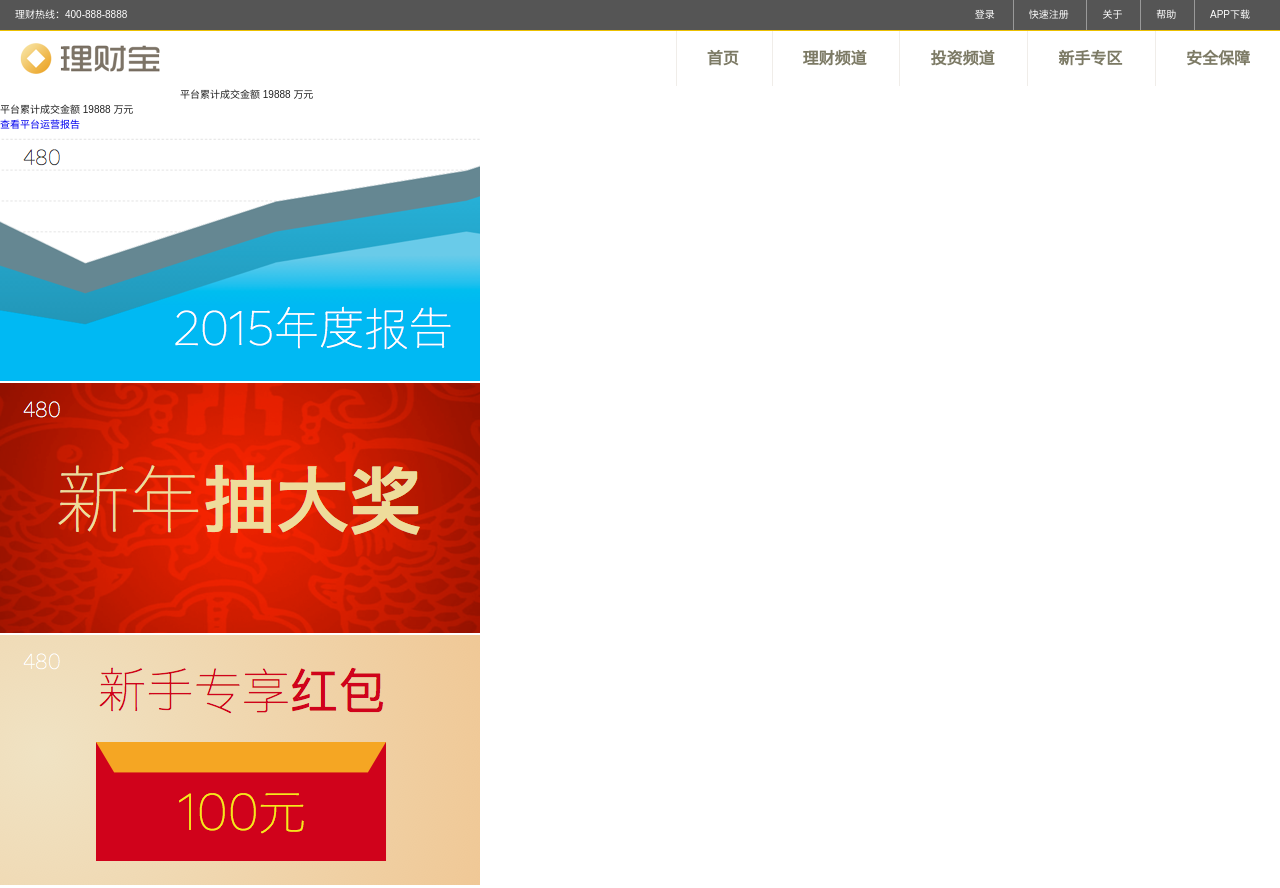
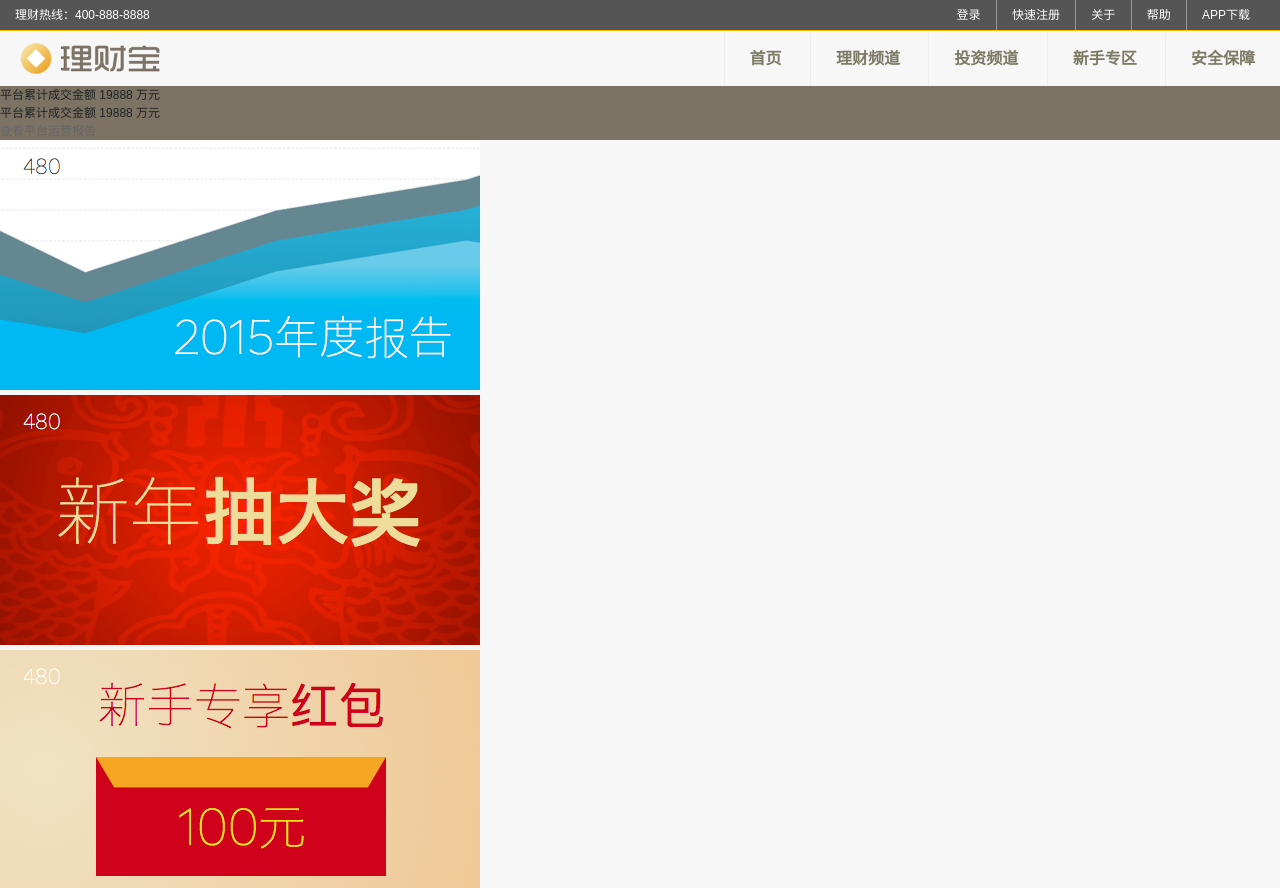
Before and after one commit to xiaofanghaha/ResponsiveWeb, a plain HTML site: page index.html in a window 1280 px wide. Shown: the top 888 px of the page. Drawn offline with Linux system fonts and the light colour scheme.

Commit message:
header css

```diff
--- a/css/main.css
+++ b/css/main.css
@@ -23,10 +23,6 @@
 
 li {
     list-style: none;
-}
-
-a {
-    text-decoration: none;
 }
 
 /* ============
@@ -62,11 +58,11 @@
     text-align: left !important;
 }
 
-text-right {
+.text-right {
     text-align: right !important;
 }
 
-text-center {
+.text-center {
     text-align: center !important;
 }
 
@@ -90,6 +86,24 @@
 /* ============
    自定义页面样式
    ============ */
+body {
+    font-size: 1.2rem;
+    line-height: 1.5;
+    background-color: #f7f7f7;
+}
+
+a {
+    color: #666;
+    text-decoration: none;
+}
+
+a:hover, a:active {
+    color: #0ae;
+    text-decoration: underline;
+}
+
+/*网站头部*/
+
 header {
     width: 100%;
 }
@@ -116,6 +130,7 @@
 
 header .top ul li + li {
     border-left: 1px solid #999;
+    margin-left: -3px;
 }
 
 header .top ul li a {
@@ -124,9 +139,13 @@
     color: #fff;
 }
 
+header .main {
+    padding: 0;
+}
+
 header .main .brand {
     float: left;
-    padding: 1rem 1.5rem;
+    padding: 1rem 1.5rem 0;
 }
 
 header .main ul {
@@ -140,16 +159,42 @@
 
 header .main ul li a {
     display: inline-block;
-    padding: 0 3rem;
+    padding: 0 2.5rem;
     line-height: 5.5rem;
     font-size: 1.6rem;
     font-weight: bold;
     color: #7c7a65;
+    text-decoration: none;
 }
+
+header .main ul li a:hover,
+header .main ul li a.active {
+    color: #ffb300;
+    background-color: #f8f6f1;
+}
+
+/*网站主要内容*/
 
 .container {
     width: 100%;
+}
 
+/*交易信息*/
+.transaction {
+    width: 100%;
+    background-color: #7c7365;
+}
+
+.trans-content {
+    width: 90%;
+}
+
+.trans-data {
+    text-align: left;
+}
+
+.text-right {
+    text-align: right;
 }
 
 footer {
```
